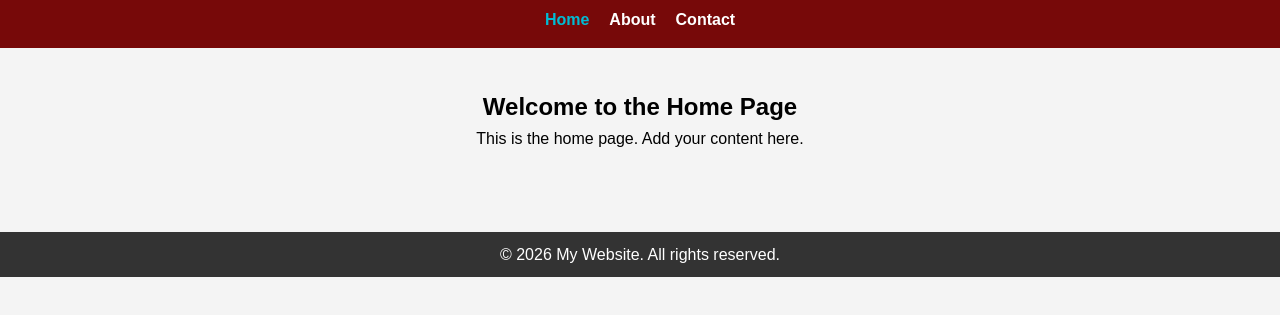
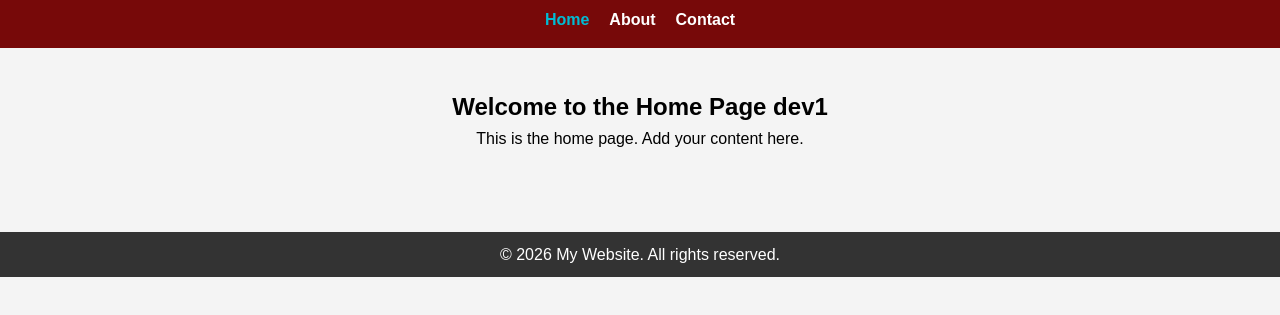
Before and after one commit to Abishek-DevOps-Engineer/website, a plain HTML site: page index.html in a window 1280 px wide. Shown: the part 69-384 px from the top of the page. Drawn offline with Linux system fonts and the light colour scheme.

Commit message:
modified index.html dev1

```diff
--- a/index.html
+++ b/index.html
@@ -20,7 +20,7 @@
 
     <main>
         <section>
-            <h2>Welcome to the Home Page</h2>
+            <h2>Welcome to the Home Page dev1</h2>
             <p>This is the home page. Add your content here.</p>
         </section>
     </main>
```
